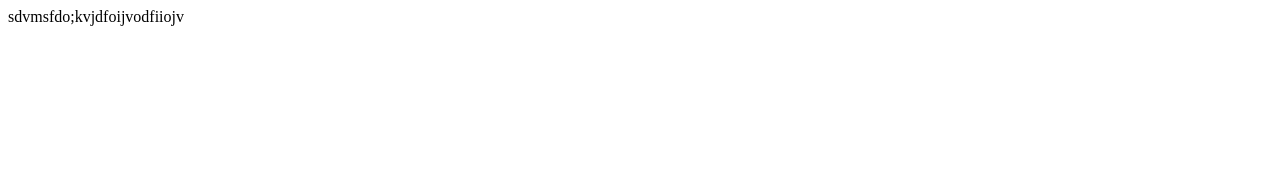
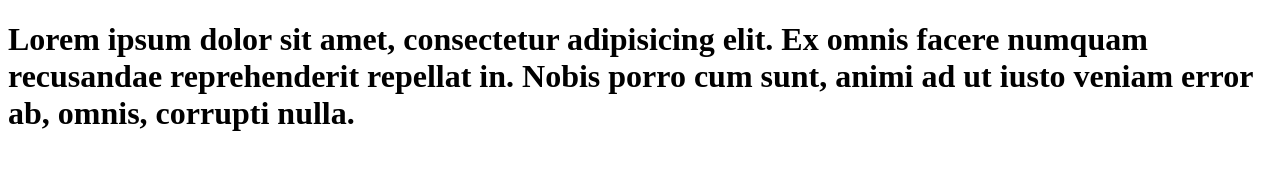
Before and after one commit to Rose-Allen/Practice, a plain HTML site: page index2.html in a window 1280 px wide. Drawn offline with Linux system fonts and the light colour scheme.

Commit message:
changed index2

```diff
--- a/index2.html
+++ b/index2.html
@@ -6,6 +6,10 @@
     <title>Document</title>
   </head>
   <body>
-    sdvmsfdo;kvjdfoijvodfiiojv
+    <h1>
+      Lorem ipsum dolor sit amet, consectetur adipisicing elit. Ex omnis facere
+      numquam recusandae reprehenderit repellat in. Nobis porro cum sunt, animi
+      ad ut iusto veniam error ab, omnis, corrupti nulla.
+    </h1>
   </body>
 </html>
```
